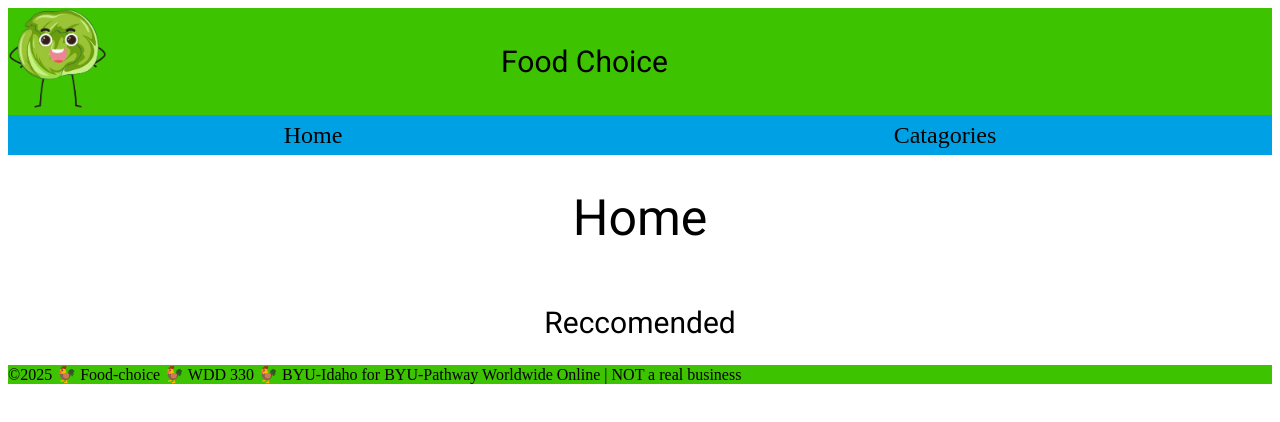
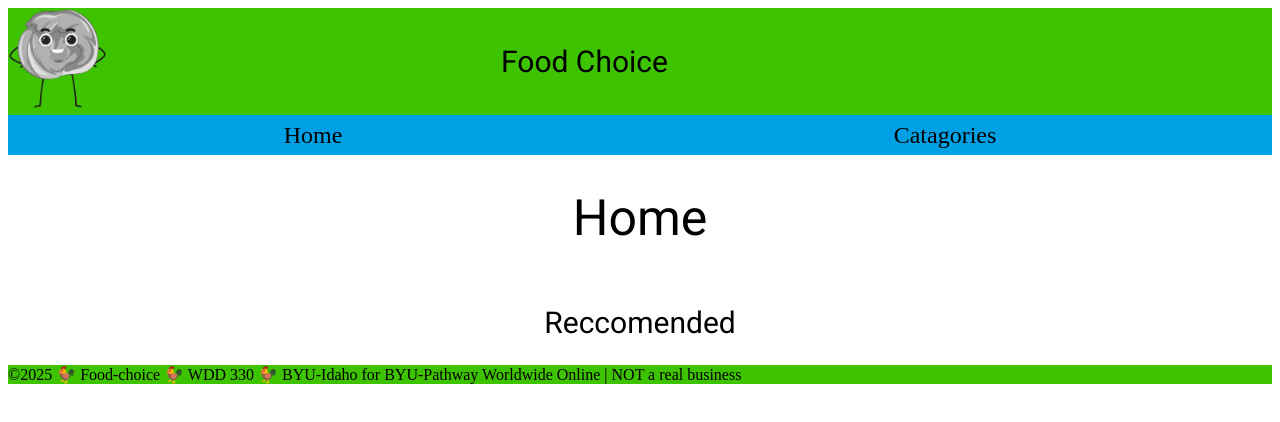
Before and after one commit to RayVenShellhart/340-project, a website built with Vite: page src/index.html in a window 1280 px wide. In both pictures the pointer is over the picture 57 px from the left and 58 px from the top of the page. Built offline with nearby package versions, Linux system fonts and the light colour scheme; no server answers; files whose address does not match are found by name.

Commit message:
greyscale

```diff
--- a/src/css/style.css
+++ b/src/css/style.css
@@ -112,3 +112,7 @@ p {
 #qoute {
   animation: fadeIn 5s;
 }
+
+img:hover {
+  filter: grayscale(100%)
+}
```
